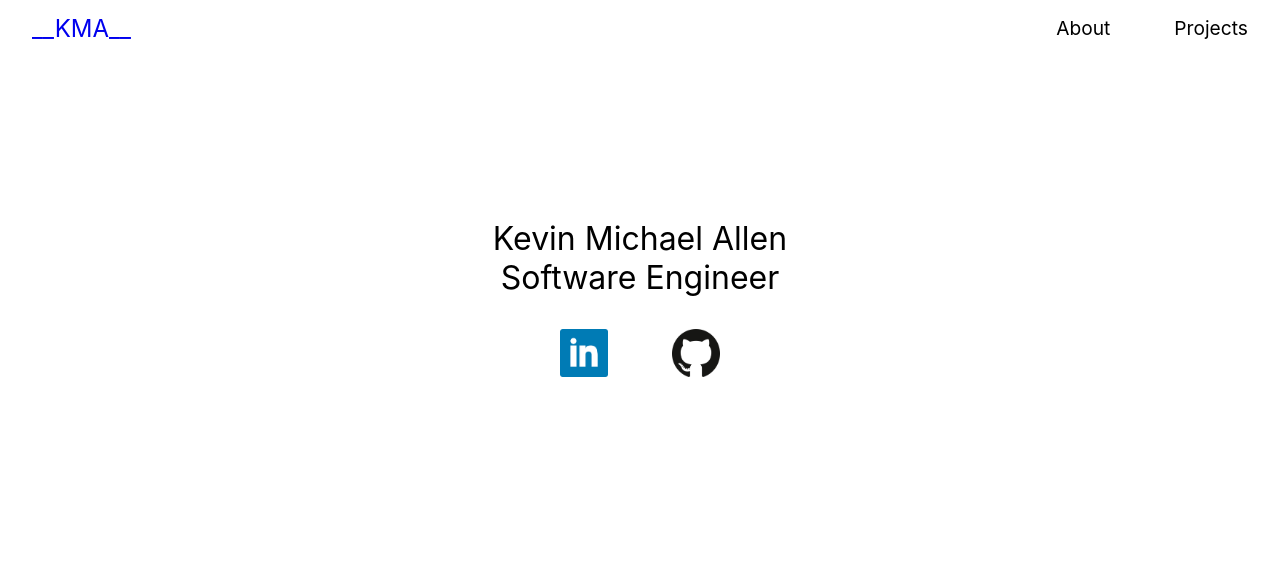
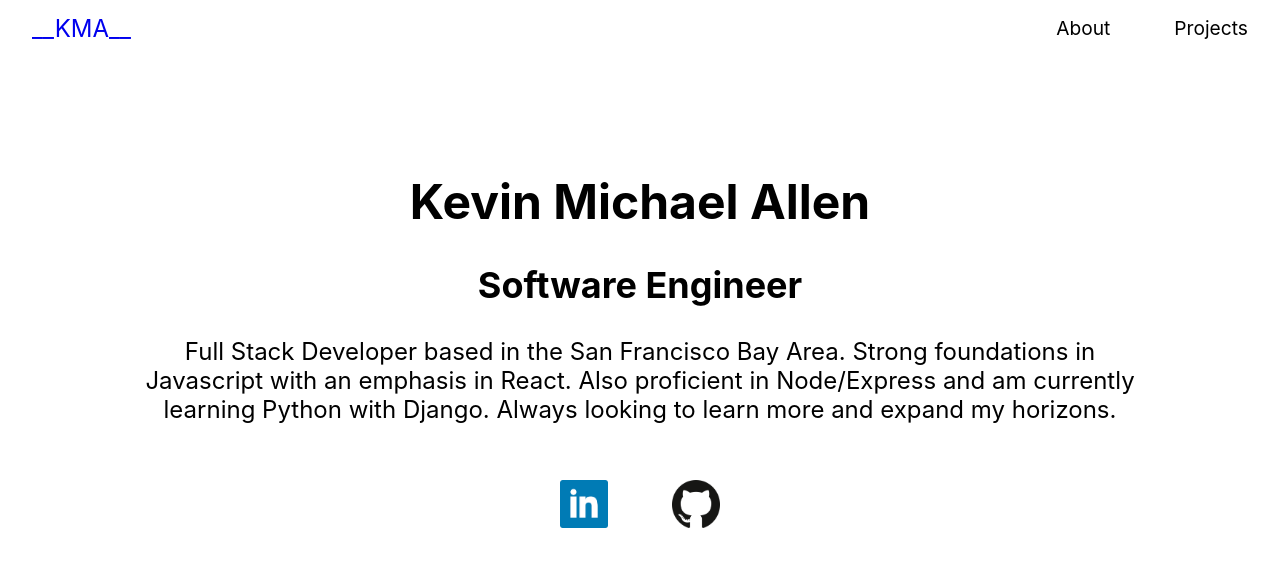
Before and after one commit to kmallen91/portfolio, a React (Create React App) app: page / in a window 1280 px wide. Shown: the top 566 px of the page. Built offline with nearby package versions, Linux system fonts and the light colour scheme.

Commit message:
update homepage info

```diff
--- a/src/components/homepage.jsx
+++ b/src/components/homepage.jsx
@@ -7,8 +7,12 @@ export default function Homepage() {
     return (
         <div className='homepage-container'>
             <div className='description'>
-                Kevin Michael Allen <br/>
-                Software Engineer
+            <h1> Kevin Michael Allen </h1>
+             <h2> Software Engineer </h2>
+               <p> Full Stack Developer based in the San Francisco Bay Area. Strong foundations in
+                Javascript with an emphasis in React. Also proficient in Node/Express and am currently
+                learning Python with Django. Always looking to learn more and expand my horizons.
+                </p>
             </div>
             <div className='homepage-icons'>
                 <a href='https://www.linkedin.com/in/kevin-allen-9033b9190/'>
--- a/src/styles/homepage.css
+++ b/src/styles/homepage.css
@@ -3,8 +3,10 @@
 }
 
 .description {
-    font-size: 2rem;
-    padding-top: 10rem;
+    margin: 0 auto;
+    width: 90vw;
+    font-size: 1.5rem;
+    padding-top: 5rem;
     text-align: center;
 }
 
@@ -13,3 +15,8 @@
     height: 3rem;
     width: 3rem;
 }
+
+p {
+    width: 80vw;
+    padding-left: 4rem;
+}
```
